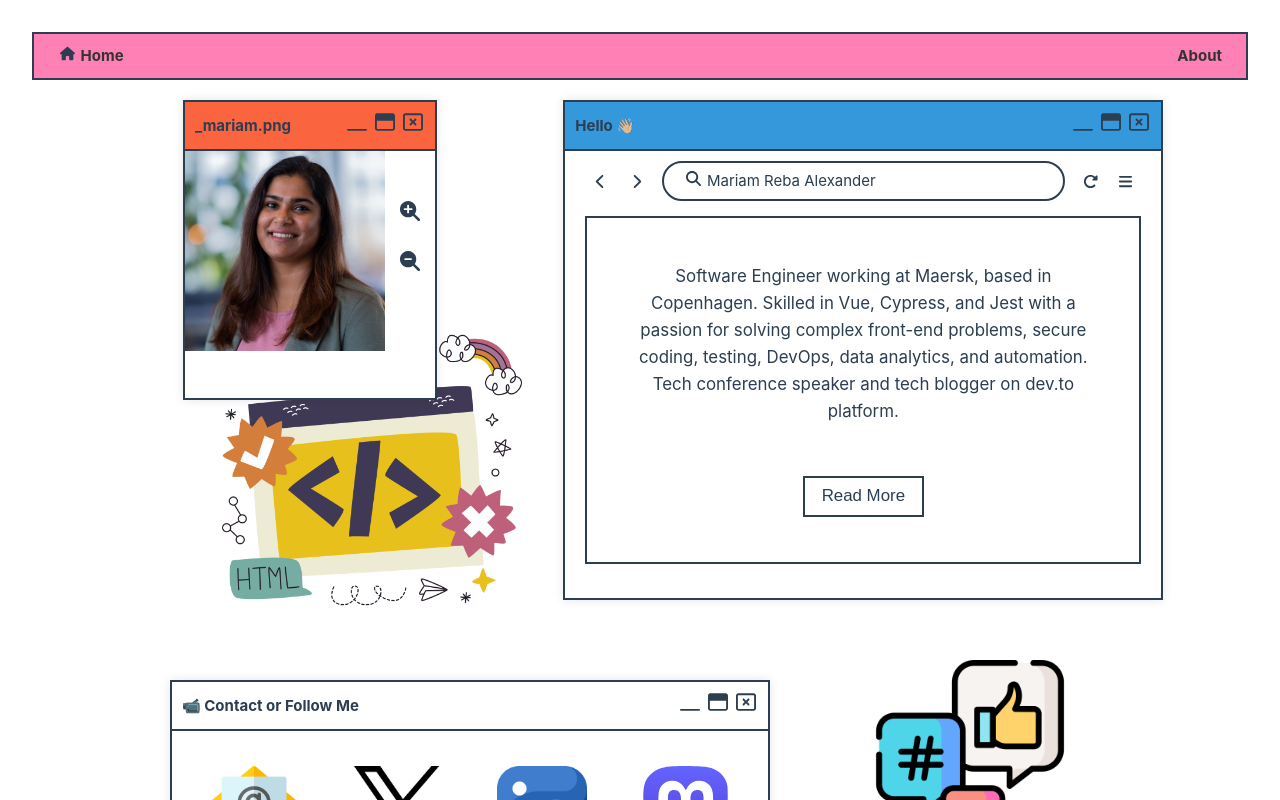
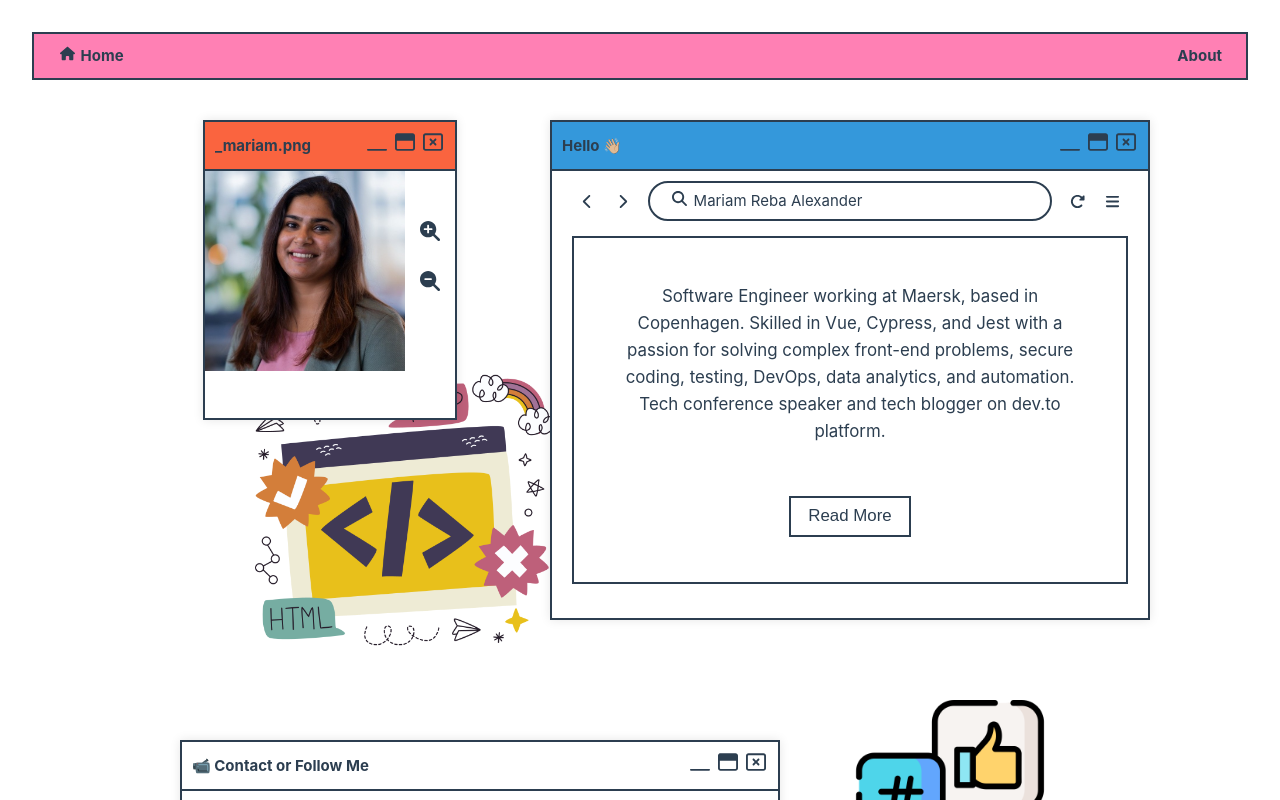
Before and after one commit to M-S/mariamdevportfolio, a Vue app: page / in a window 1280 px wide. Shown: the top 800 px of the page. Built offline with nearby package versions, Linux system fonts and the light colour scheme; no server answers.

Commit message:
update css style

```diff
--- a/src/App.vue
+++ b/src/App.vue
@@ -30,23 +30,23 @@ import { RouterLink, RouterView } from 'vue-router';
   align-items: center;
   padding: 10px 20px;
   border: 2px solid var(--color-text);
-  background-color: #ff80b4;
+  background-color: var(--mp-pink);
 }
 
 .navbar a {
   text-decoration: none;
-  color: #333;
+  color: var(--color-text);
   font-weight: bold;
   cursor: pointer;
   padding: 4px;
 }
 
 .navbar a:hover {
-  color: #000;
-  background-color: #e0d2ef;
+  color: var(--mp-black);
+  background-color: var(--mp-purple-light);
 }
 
 .navbar a.active {
-  color: #000;
+  color: var(--mp-black);
 }
 </style>
--- a/src/assets/base.css
+++ b/src/assets/base.css
@@ -16,6 +16,7 @@
   --mp-red: #e74c3c;
   --mp-yellow: #f1c40f;
   --mp-purple: #9b59b6;
+  --mp-purple-light: #e0d2ef;
   --mp-cyan: #1abc9c;
   --mp-pink-light:#FFB3D2;
   --mp-green-light: #c1ff72;
--- a/src/components/BaseWindowFrame.vue
+++ b/src/components/BaseWindowFrame.vue
@@ -23,12 +23,12 @@ const close = () => {
     }, 500);
 };
 const windowCustomSize = ref({});
-if(props.width) {
+if (props.width) {
     windowCustomSize.value = {
         width: props.width
     };
 }
-if(props.height) {
+if (props.height) {
     windowCustomSize.value = {
         ...windowCustomSize.value,
         height: props.height
@@ -60,7 +60,7 @@ if(props.height) {
 .window-frame {
     border: 2px solid var(--color-text);
     background-color: #fff;
-    margin: 20px;
+    margin: 20px 0;
     box-shadow: 0 0 10px rgba(0, 0, 0, 0.1);
     width: 80vw;
     overflow: hidden;
@@ -124,6 +124,9 @@ if(props.height) {
 }
 
 @media (min-width: 800px) {
+    .window-frame {
+        margin: 40px 0;
+    }
 
     .window-frame.small {
         width: 300px;
```
